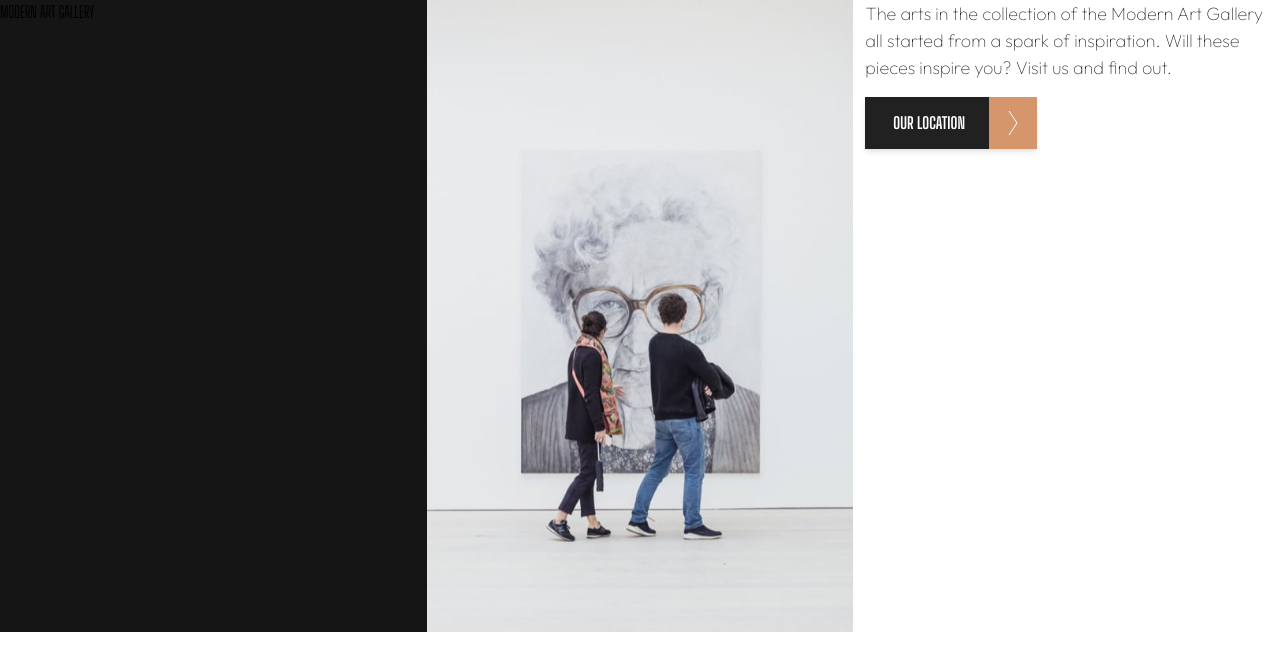
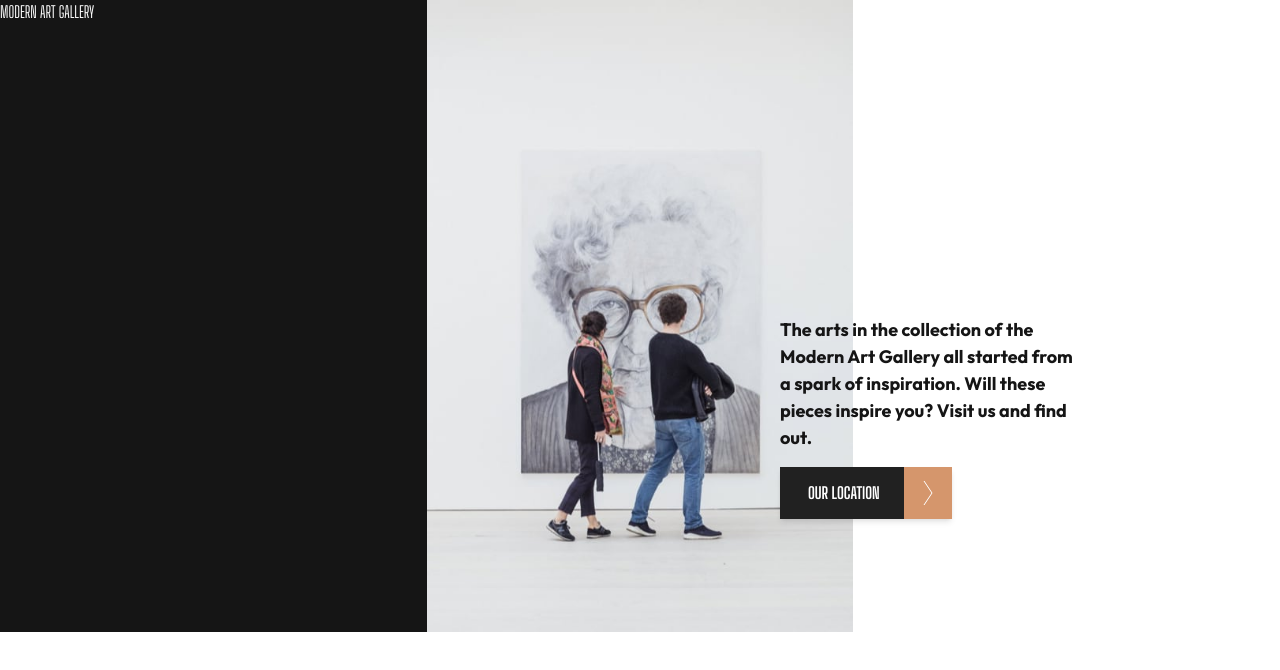
Before and after one commit to mbrovarska/art-gallery, a React (Vite) app: page / in a window 1280 px wide. Shown: the top 670 px of the page. Built offline with nearby package versions, Linux system fonts and the light colour scheme; a web font is replaced by a local one.

Commit message:
tablet header finished

```diff
--- a/src/components/header-component.jsx
+++ b/src/components/header-component.jsx
@@ -4,16 +4,16 @@ import { Button } from "@material-tailwind/react"
 import arrowRight from "../assets/icon-arrow-right.svg"
 
 const Header = () => {
-    return <div className="grid grid-cols-2 lg:grid-cols-3">
-        <div className="bg-black hidden lg:block">
+    return <div className="grid grid-cols-2 lg:grid-cols-3 md:relative">
+        <div className="bg-black hidden lg:block lg:text-white">
             <p className="">{text.title}</p>
         </div>
         <div className="col-span-3 md:col-span-1 bg-bg">
             <img className="max-w-48 md:max-w-full block m-auto" src={headerImage} alt="man and woman look at a portrait of the old woman"/>
         </div>
-        <div className="col-span-3 md:col-span-1 px-3">
-            <p className="lg:hidden text-m font-bold">{text.title}</p>
-            <p className="text-black text-small font-serif font-thin mb-4">{text.subtitle}</p>
+        <div className="col-span-3 md:col-span-1 md:absolute  md:top-24  lg:inset-y-1/2 md:left-[40%] lg:left-[60%] md:w-72 lg:w-80 px-3">
+            <p className="lg:hidden text-m font-bold md:font-medium">{text.title}</p>
+            <p className="text-black text-small font-serif font-thin md:font-bold mb-4">{text.subtitle}</p>
             <Button size="lg"
                     color="black"
                     className="group relative flex items-center gap-3  hover:bg-orange overflow-hidden pr-[72px] rounded-none" type="button">
```
